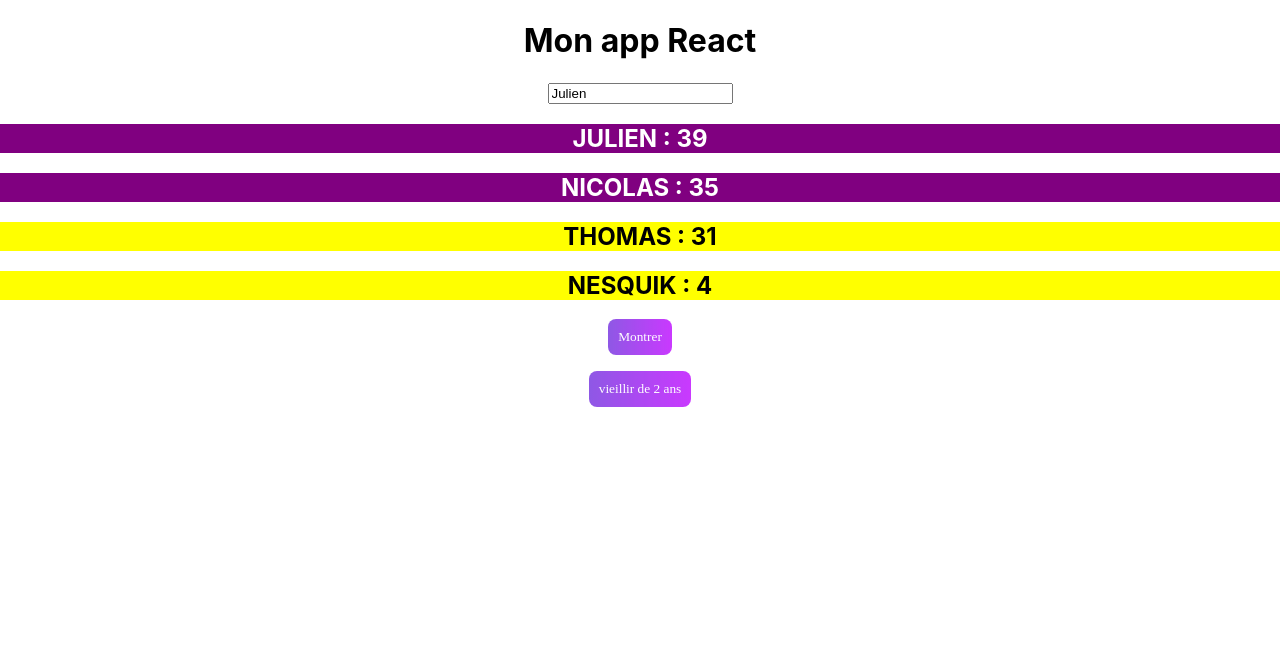
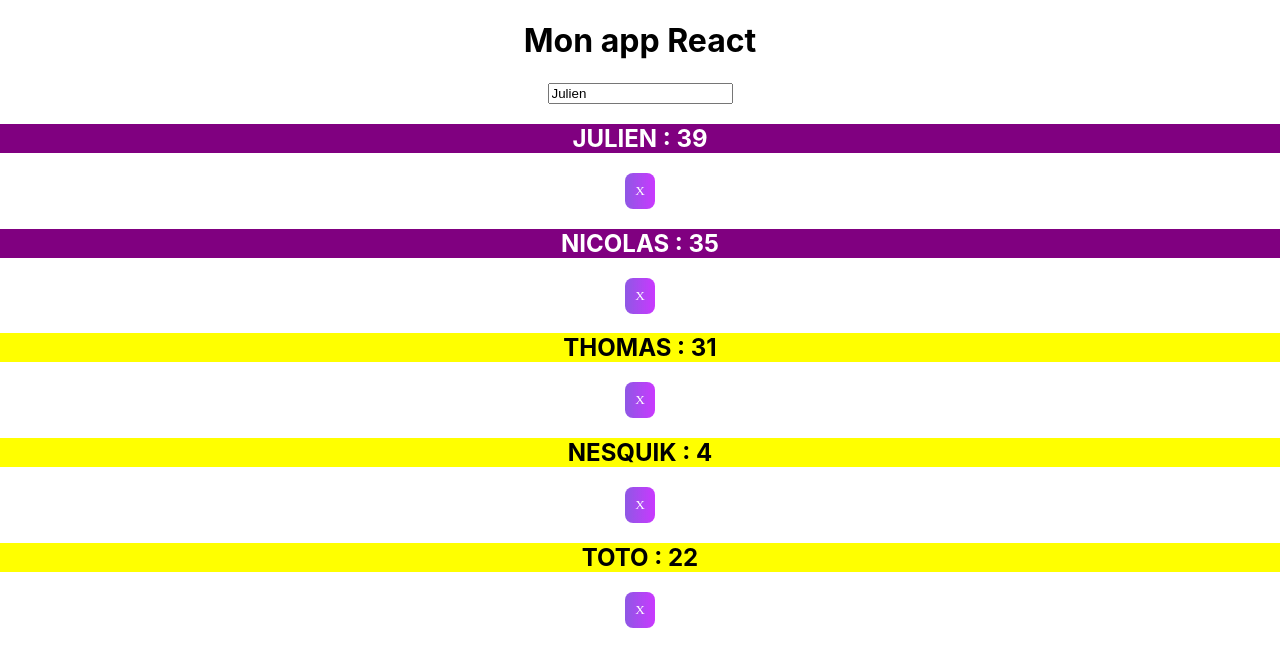
Before and after one commit to Nikuspokus/UDEMY-ReactJS, a React (Create React App) app: page / in a window 1280 px wide. Shown: the top 666 px of the page. Built offline with nearby package versions, Linux system fonts and the light colour scheme.

Commit message:
Chap 37 - Manipuler le State via un élément d'une liste

```diff
--- a/src/App.js
+++ b/src/App.js
@@ -1,31 +1,56 @@
 import React, { Component, Fragment } from "react";
 import "./App.css";
 import Membre from "./components/Membre";
-import Button from "./components/Button";
+import './components/Button.css'
 
 const famille = {
   membre1: {
     nom: "Julien",
     age: 39,
+    description: <p>je suis l'aîné.</p>,
   },
   membre2: {
     nom: "Nicolas",
     age: 35,
+    description: <p>je suis le cadet.</p>,
   },
   membre3: {
     nom: "Thomas",
     age: 31,
+    description: <p>Je suis le benjamin.</p>,
   },
   membre4: {
     nom: "Nesquik",
     age: 4,
+    description: (
+      <p>
+        Je suis un{" "}
+        <strong>
+          <em>chat</em>
+        </strong>
+        .
+      </p>
+    ),
+  },
+  membre5: {
+    nom: "toto",
+    age: 22,
+    description: (
+      <p>
+        Je suis un{" "}
+        <strong>
+          <em>chat</em>
+        </strong>
+        .
+      </p>
+    ),
   },
 };
 
 class App extends Component {
   state = {
     famille,
-    isShow: false
+    isShow: false,
   };
 
   handleClick = (num) => {
@@ -35,44 +60,56 @@ class App extends Component {
   };
 
   handleChange = event => {
-    const famille = { ...this.state.famille };
-    const nom = event.target.value
+    const famille = { ...this.state.famille }
+    const nom = event.target.value;
     // console.log(nom);
-    famille.membre2.nom = nom
+    famille.membre1.nom = nom;
+    this.setState({ famille });
+  };
+
+  cacherNom = id => {
+    const famille = { ...this.state.famille }
+    famille[id].nom = 'X'
     this.setState({ famille });
   };
 
   handleShowDescription = () => {
-    const isShow = !this.state.isShow
-    this.setState({ isShow })
-  }
+    const isShow = !this.state.isShow;
+    this.setState({ isShow });
+  };
 
   render() {
     // on peut tout importer en destructuring comme ci-dessous pour un code plus simple et plus lisible
     const { titre } = this.props;
-    const { famille, isShow } = this.state;
+    const { famille, } = this.state;
+
+    const liste = Object.keys(famille)
+    .map(membre => (
+      <Membre
+      cacherNom={() => this.cacherNom(membre)}
+      age={famille[membre].age}
+      nom={famille[membre].nom}
+      />
+    ) )
+
     return (
       // Méthode d'écrire de code = JSX
       <Fragment>
         <div className="App">
           <h1>{titre}</h1>
-          <input value={famille.membre1.nom} onChange={this.handleChange} type="text" />
-          <Membre nom={famille.membre1.nom} age={famille.membre1.age} />
-          <Membre nom={famille.membre2.nom} age={famille.membre2.age} />
-          <Membre nom={famille.membre3.nom} age={famille.membre3.age} />
-          <Membre nom={famille.membre4.nom} age={famille.membre4.age}>
-            {/* le contenu de la balise Membre est considéré comme un 'Children'
-              c'est à dire un autre style de 'props' */}
-            {
-              isShow ? <p>Je suis un <strong><em>chat</em></strong>.</p> : null
-            }
+          <input
+            value={famille.membre1.nom}
+            onChange={this.handleChange}
+            type="text"
+          />
+          {liste}
+          {/* <Membre nom={famille.membre4.nom} age={famille.membre4.age}>
+           {isShow ? description : null}
             <button onClick={this.handleShowDescription}>
-            {
-              isShow ? 'Cacher' : 'Montrer'
-            }
+              {isShow ? "Cacher" : "Montrer"}
             </button>
-          </Membre>
-          <Button vieillir={() => this.handleClick(2)} />
+          </Membre> */}
+          {/* <Button vieillir={() => this.handleClick(2)} /> */}
         </div>
       </Fragment>
       // Autre façon d'écrire le code
--- a/src/components/Membre.js
+++ b/src/components/Membre.js
@@ -1,17 +1,21 @@
-import React, {Fragment} from 'react'
+import React, { Fragment } from "react";
 
-const Membre = ({ nom, age, children }) => {
 
+const Membre = ({ nom, age, children, cacherNom }) => {
   return (
     <Fragment>
-    <h2 style={{
-        backgroundColor: age >= 35 ? 'purple' : 'yellow',
-        color:  age >= 35 ? 'white' : 'black' }}>
-        { nom.toUpperCase() } : { age }
+      <h2
+        style={{
+          backgroundColor: age >= 35 ? "purple" : "yellow",
+          color: age >= 35 ? "white" : "black",
+        }}
+      >
+        {nom.toUpperCase()} : {age}
       </h2>
-    { children ? <p>{children}</p> : null}
+      <button onClick={cacherNom}>X</button>
+      {children ? <p>{children}</p> : null}
     </Fragment>
-  )
-}
+  );
+};
 
-export default Membre
+export default Membre;
```
